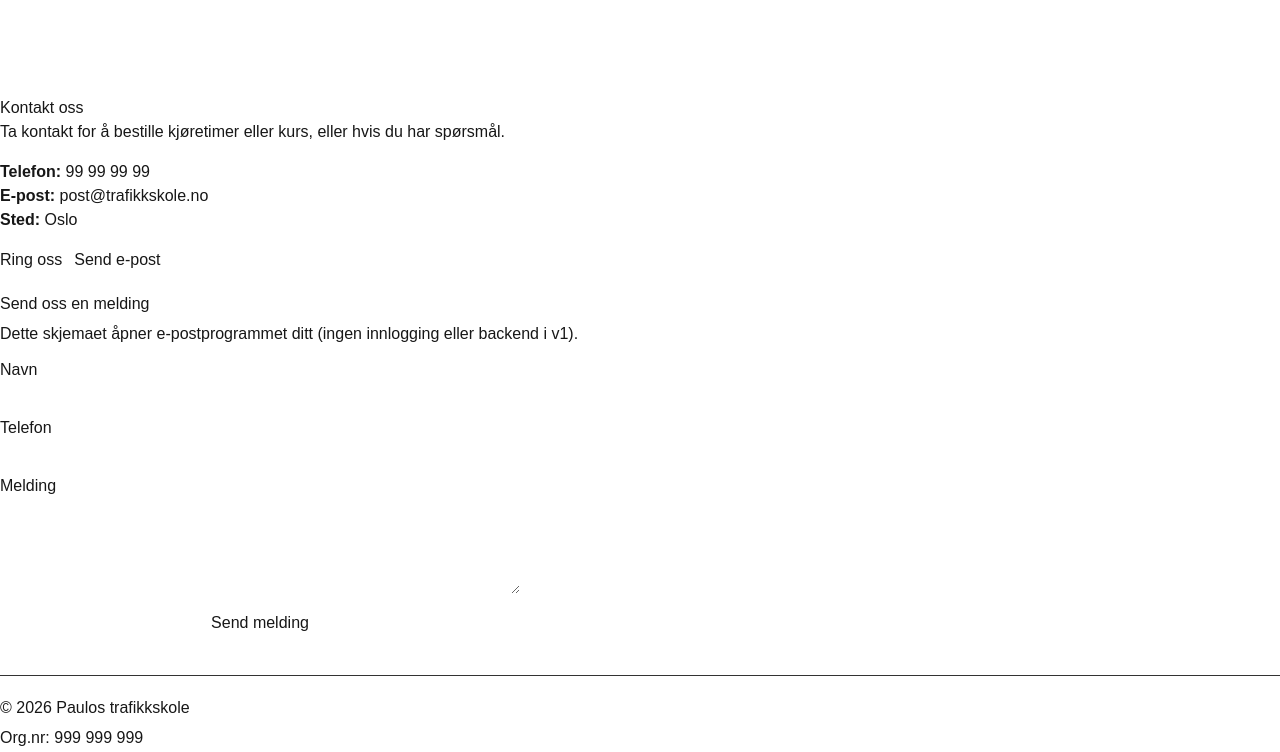
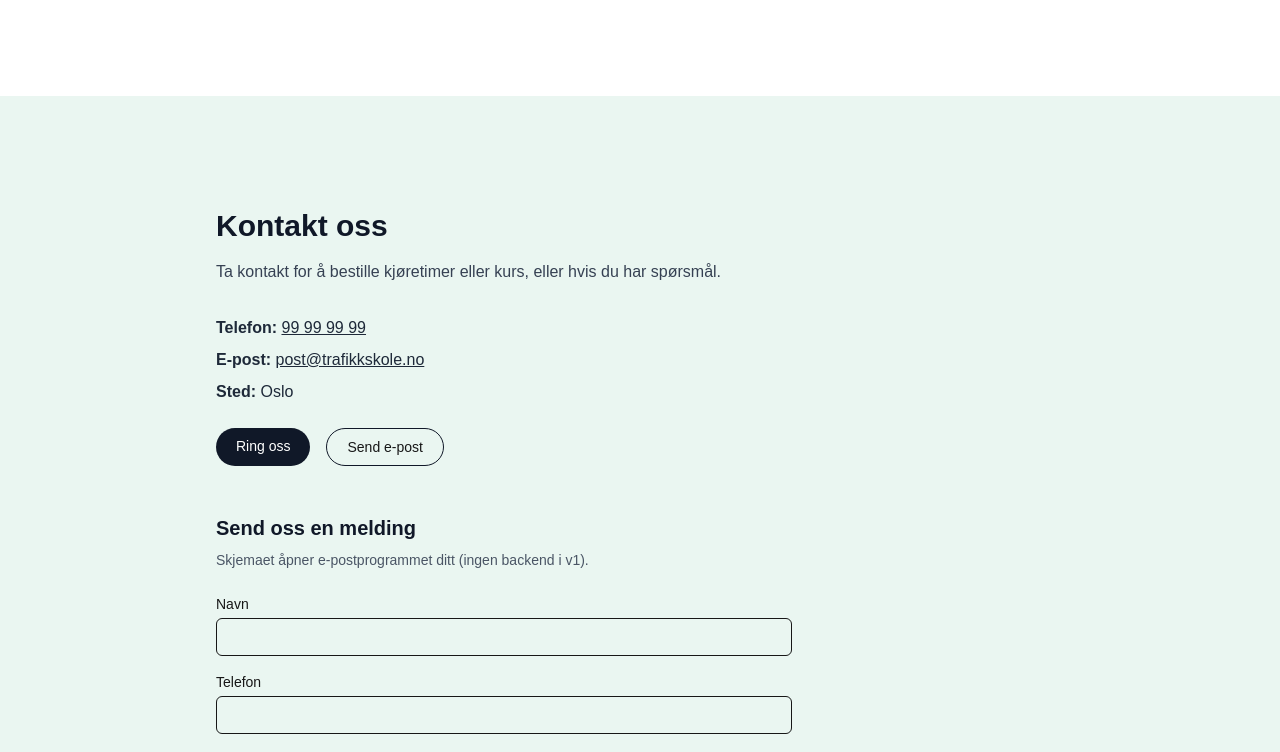
Before and after one commit to pia-scarvounis/trafikkskole-template, a Next.js app: page / in a window 1280 px wide. Shown: the part 4440-5192 px from the top of the page. Built offline with nearby package versions, Linux system fonts and the light colour scheme.

Commit message:
add contact form + styling

```diff
--- a/src/components/sections/Contact.tsx
+++ b/src/components/sections/Contact.tsx
@@ -1,3 +1,4 @@
+// src/components/sections/Contact.tsx
 "use client";
 
 import { siteConfig } from "@/data/siteConfig";
@@ -5,62 +6,126 @@ import { useLanguage } from "@/context/LanguageContext";
 
 export default function Contact() {
   if (!siteConfig.features.contact) return null;
+
   const { brand, contact } = siteConfig;
   const { lang } = useLanguage();
 
+  // Språk-fallback (samme mønster som WhyUs)
+  const safeLang: "no" | "en" = lang === "en" ? "en" : "no";
+
+  /**
+   * VIKTIG:
+   * Dette er eneste stedet som må endres senere
+   * når vi kobler på ekte løsning (API, e-post, etc.)
+   */
+  const formAction = `mailto:${brand.email}`; // ← senere: "/api/contact" eller ekstern URL
+
   return (
-    <section id="kontakt">
-      <h2>{contact.heading[lang]}</h2>
-      <p>{contact.subtext[lang]}</p>
+    <section id="kontakt" className="py-28 bg-[#EAF6F1]">
+      <div className="max-w-4xl mx-auto px-4 sm:px-6">
+        {/* Overskrift */}
+        <h2 className="text-3xl font-semibold text-gray-900">
+          {contact.heading[safeLang]}
+        </h2>
 
-      <div style={{ marginTop: 16 }}>
+        <p className="mt-4 text-gray-700">
+          {contact.subtext[safeLang]}
+        </p>
+
+        {/* Kontaktinfo */}
+        <div className="mt-8 space-y-2 text-gray-800">
           <p>
             <strong>Telefon:</strong>{" "}
-          <a href={`tel:${brand.phone.replace(/\s/g, "")}`}>{brand.phone}</a>
+            <a
+              href={`tel:${brand.phone.replace(/\s/g, "")}`}
+              className="underline"
+            >
+              {brand.phone}
+            </a>
           </p>
+
           <p>
             <strong>E-post:</strong>{" "}
-          <a href={`mailto:${brand.email}`}>{brand.email}</a>
+            <a href={`mailto:${brand.email}`} className="underline">
+              {brand.email}
+            </a>
           </p>
+
           <p>
             <strong>Sted:</strong> {brand.location}
           </p>
         </div>
 
-      <div style={{ display: "flex", gap: 12, marginTop: 16 }}>
-        <a href={`tel:${brand.phone.replace(/\s/g, "")}`}>Ring oss</a>
-        <a href={`mailto:${brand.email}`}>Send e-post</a>
+        {/* CTA-knapper */}
+        <div className="mt-6 flex flex-wrap gap-4">
+          <a
+            href={`tel:${brand.phone.replace(/\s/g, "")}`}
+            className="px-5 py-2 rounded-full bg-gray-900 text-white text-sm font-medium"
+          >
+            {safeLang === "no" ? "Ring oss" : "Call us"}
+          </a>
+
+          <a
+            href={`mailto:${brand.email}`}
+            className="px-5 py-2 rounded-full border border-gray-900 text-sm font-medium"
+          >
+            {safeLang === "no" ? "Send e-post" : "Send email"}
+          </a>
         </div>
 
-      <div style={{ marginTop: 20 }}>
-        <h3>Send oss en melding</h3>
-        <p style={{ marginTop: 6 }}>
-          Dette skjemaet åpner e-postprogrammet ditt (ingen innlogging eller backend i v1).
+        {/* Skjema */}
+        <div className="mt-12">
+          <h3 className="text-xl font-semibold text-gray-900">
+            {safeLang === "no" ? "Send oss en melding" : "Send us a message"}
+          </h3>
+
+          <p className="mt-2 text-sm text-gray-600">
+            {safeLang === "no"
+              ? "Skjemaet åpner e-postprogrammet ditt (ingen backend i v1)."
+              : "This form opens your email client (no backend in v1)."}
           </p>
 
           <form
-          style={{ display: "grid", gap: 10, marginTop: 12, maxWidth: 520 }}
-          action={`mailto:${brand.email}`}
+            action={formAction}
             method="post"
             encType="text/plain"
+            className="mt-6 grid gap-4 max-w-xl"
           >
-          <label>
-            Navn
-            <input name="Navn" type="text" style={{ width: "100%" }} />
+            <label className="text-sm">
+              {safeLang === "no" ? "Navn" : "Name"}
+              <input
+                name="Navn"
+                type="text"
+                className="mt-1 w-full rounded-md border px-3 py-2"
+              />
             </label>
 
-          <label>
-            Telefon
-            <input name="Telefon" type="text" style={{ width: "100%" }} />
+            <label className="text-sm">
+              {safeLang === "no" ? "Telefon" : "Phone"}
+              <input
+                name="Telefon"
+                type="text"
+                className="mt-1 w-full rounded-md border px-3 py-2"
+              />
             </label>
 
-          <label>
-            Melding
-            <textarea name="Melding" rows={4} style={{ width: "100%" }} />
+            <label className="text-sm">
+              {safeLang === "no" ? "Melding" : "Message"}
+              <textarea
+                name="Melding"
+                rows={4}
+                className="mt-1 w-full rounded-md border px-3 py-2"
+              />
             </label>
 
-          <button type="submit">Send melding</button>
+            <button
+              type="submit"
+              className="mt-2 self-start px-6 py-2 rounded-full bg-gray-900 text-white text-sm font-medium"
+            >
+              {safeLang === "no" ? "Send melding" : "Send message"}
+            </button>
           </form>
+        </div>
       </div>
     </section>
   );
--- a/src/components/sections/WhyUs.tsx
+++ b/src/components/sections/WhyUs.tsx
@@ -24,7 +24,7 @@ export default function WhyUs() {
   // Trygg heading (fallback)
   const heading = whyUs.heading?.[safeLang] ?? whyUs.heading?.no ?? "";
 
-  // Trygg liste: map() kan aldri krasje
+  // Trygg liste: map() kan aldri kræsje
   const points = whyUs.points?.[safeLang] ?? whyUs.points?.no ?? [];
 
   return (
```
Lines whose indentation alone changed are shown as unchanged.
